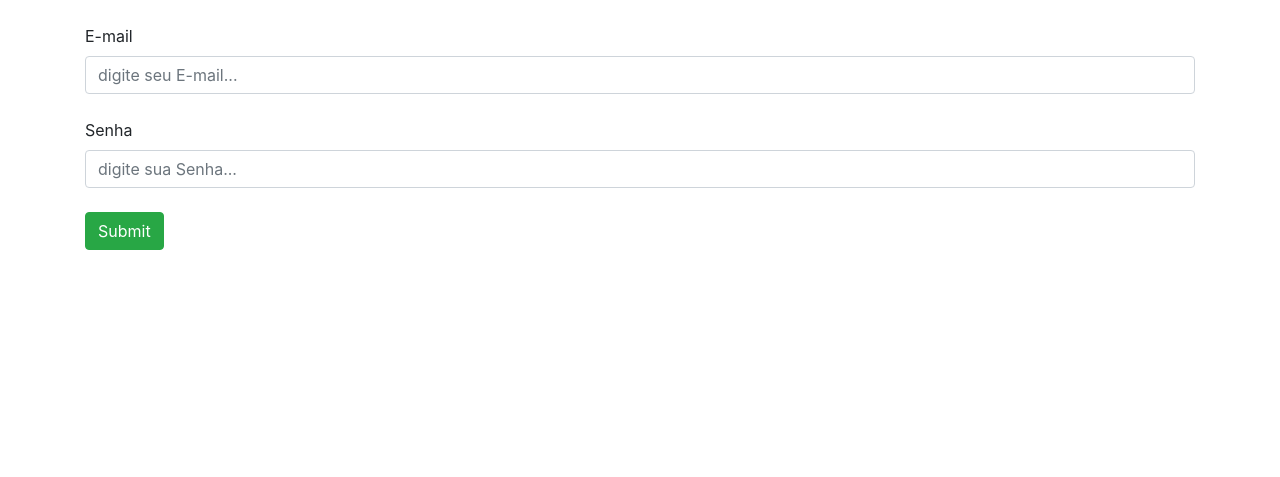
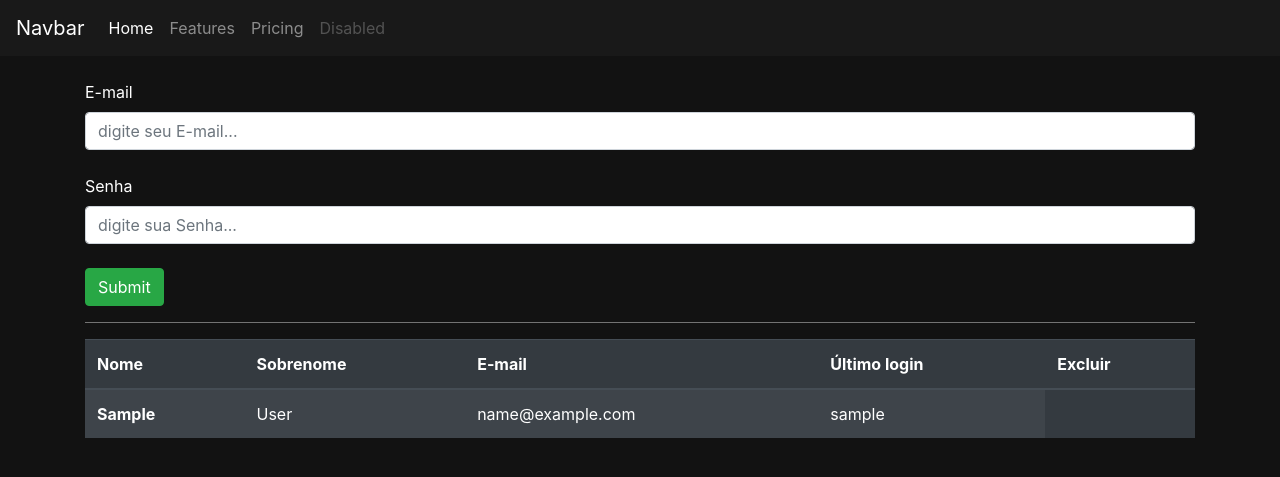
Before and after one commit to Kalls09/PDV-MAX, a Django app: template usuarios/templates/cadastrar_vendedor.html in a window 1280 px wide. Shown: the top 477 px of the page. Run offline with Django 5.2, Linux system fonts and the light colour scheme; the template is opened without the code that fills it: most values are stand-ins (such as "Sample title", 1, 10 or a date in 2020).

Commit message:
atualizando

```diff
--- a/construct_kall/settings.py
+++ b/construct_kall/settings.py
@@ -118,7 +118,7 @@ USE_TZ = True
 # Static files (CSS, JavaScript, Images)
 # https://docs.djangoproject.com/en/5.1/howto/static-files/
 
-STATIC_URL = 'static/'
+STATIC_URL = '/static/'
 STATICFILES_DIRS = (os.path.join(BASE_DIR, 'templates/static'),)
 STATIC_ROOT = os.path.join('static')
 
--- a/construct_kall/urls.py
+++ b/construct_kall/urls.py
@@ -1,7 +1,10 @@
 from django.contrib import admin
 from django.urls import path, include
+from django.conf import settings
+from django.conf.urls.static import static
 
 urlpatterns = [
     path('admin/', admin.site.urls),
     path('auth/', include('usuarios.urls'))
 ]
+urlpatterns + static(settings.STATIC_URL, document_root=settings.STATIC_ROOT)
--- a/templates/base.html
+++ b/templates/base.html
@@ -6,19 +6,52 @@
     <meta charset="utf-8">
     <meta name="viewport" content="width=device-width, initial-scale=1, shrink-to-fit=no">
     <link rel="stylesheet" href="https://cdn.jsdelivr.net/npm/bootstrap@4.6.2/dist/css/bootstrap.min.css" integrity="sha384-xOolHFLEh07PJGoPkLv1IbcEPTNtaed2xpHsD9ESMhqIYd0nLMwNLD69Npy4HI+N" crossorigin="anonymous">
-    <link rel="stylesheet" href="{% static 'usuario/css/css.css'%}">
+      <link rel="stylesheet" href="{% static 'usuarios/css/css.css'%}">
 
-    {% block 'head'%}
 
-    {% endblock %}
+  {% comment %} <title>{% block 'title' %} {% endblock %}</title> {% endcomment %}
+</head>
 
-    <title>{% block 'title' %} {% endblock %}</title>
-  </head>
-  <body>
+{% block 'body' %}
+    <body class="fundo">
 
-  {% block 'body' %}
+    <nav class="navbar navbar-expand-lg navbar-dark bg-nav">
+
+        <a class="navbar-brand" href="#">Navbar</a>
+
+      <button class="navbar-toggler" type="button" data-toggle="collapse" data-target="#navbarNav" aria-controls="navbarNav" aria-expanded="false" aria-label="Toggle navigation">
+        <span class="navbar-toggler-icon"></span>
+      </button>
+
+      <div class="collapse navbar-collapse" id="navbarNav">
+
+        <ul class="navbar-nav">
+          <li class="nav-item active">
+            <a class="nav-link" href="#">Home <span class="sr-only">(current)</span></a>
+          </li>
+          <li class="nav-item">
+            <a class="nav-link" href="#">Features</a>
+          </li>
+          <li class="nav-item">
+            <a class="nav-link" href="#">Pricing</a>
+          </li>
+          <li class="nav-item">
+            <a class="nav-link disabled" href="#">Disabled</a>
+          </li>
+        </ul>
+
+      </div>
+
+    </nav>
+
+
 
   {% endblock %}
+
+
+ {% block 'head'%}
+
+{% endblock %}
 
     <script src="https://cdn.jsdelivr.net/npm/jquery@3.5.1/dist/jquery.slim.min.js" integrity="sha384-DfXdz2htPH0lsSSs5nCTpuj/zy4C+OGpamoFVy38MVBnE+IbbVYUew+OrCXaRkfj" crossorigin="anonymous"></script>
     <script src="https://cdn.jsdelivr.net/npm/bootstrap@4.6.2/dist/js/bootstrap.bundle.min.js" integrity="sha384-Fy6S3B9q64WdZWQUiU+q4/2Lc9npb8tCaSX9FK7E8HnRr0Jz8D6OP9dO5Vg3Q9ct" crossorigin="anonymous"></script>
--- a/templates/static/usuarios/css/css.css
+++ b/templates/static/usuarios/css/css.css
@@ -2,3 +2,11 @@
 background-color: #121212;
 color: white;
 }
+
+.bg-nav{
+    background-color: #191919;
+}
+
+.bg-hr{
+    background-color: gray;
+}
--- a/usuarios/templates/cadastrar_vendedor.html
+++ b/usuarios/templates/cadastrar_vendedor.html
@@ -13,7 +13,33 @@
             <br>
             <input type="submit" class="btn btn-success">
         </form>
+        <hr class="bg-hr">
 
+        <table class="table table-striped table-dark">
+            <thead>
+                <tr>
+                    <th scope="col">Nome</th>
+                    <th scope="col">Sobrenome</th>
+                    <th scope="col">E-mail</th>
+                    <th scope="col">Último login</th>
+                    <th scope="col">Excluir</th>
+                </tr>
+            </thead>
+            <tbody>
+                {% for vendedor in vendedores%}
+                    <tr>
+                        <th>{{vendedor.first_name}}</th>
+                        <td>{{vendedor.last_name}}</td>
+                        <td>{{vendedor.email}}</td>
+                        <td>{% if not vendedor.last_login %}
+                                Primeiro acesso
+                            {% else %}
+                                {{vendedor.last_login}}
+                            {% endif %}
+                        {% endfor %}
+                </tr>
+            </tbody>
+            </table>
     </div>
 
 {% endblock %}
--- a/usuarios/views.py
+++ b/usuarios/views.py
@@ -10,7 +10,8 @@ from django.contrib import auth
 
 def cadastrar_vendedor(request):
     if request.method == "GET":
-        return render(request, 'cadastrar_vendedor.html')
+        vendedores = Users.objects.filter(cargo="V")
+        return render(request, 'cadastrar_vendedor.html', {'vendedores': vendedores})
     if request.method == "POST":
         email = request.POST.get('email')
         senha = request.POST.get('senha')
```
Also changed, not shown: db.sqlite3.
